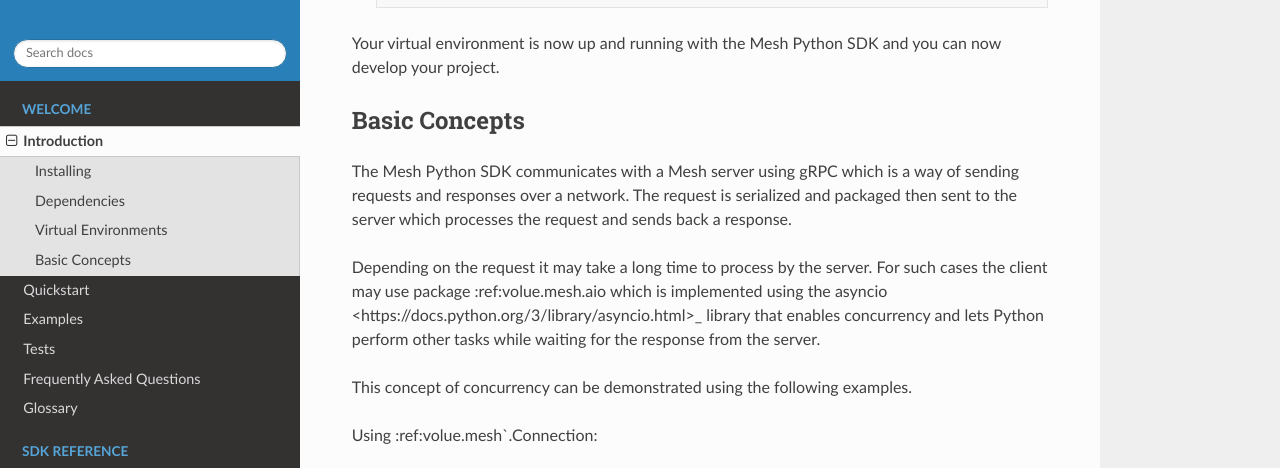
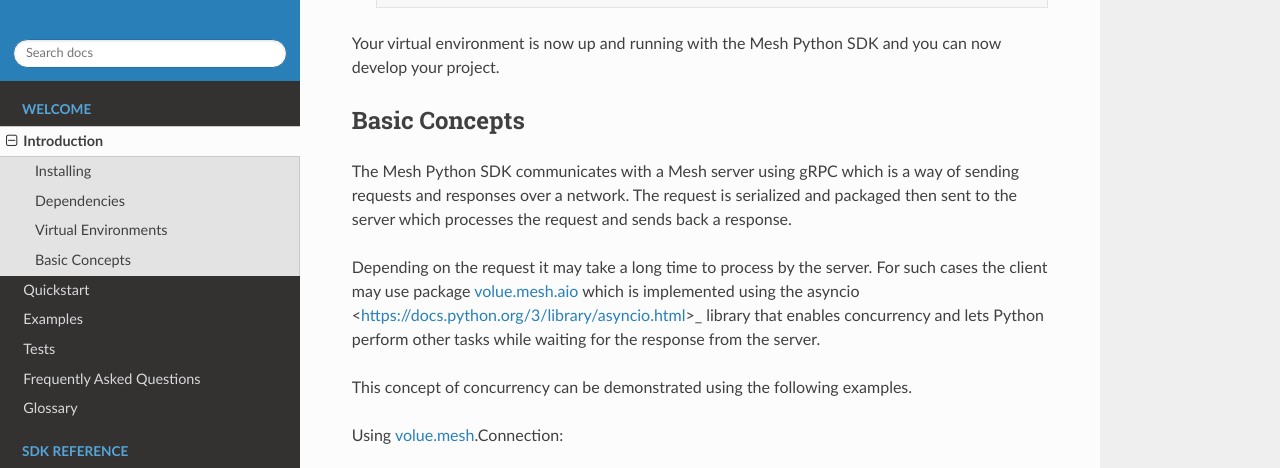
Before and after one commit to Volue-Public/energy-mesh-python, a Sphinx documentation site: the page built from docs/source/intro.rst, in a window 1280 px wide and 900 px high, scrolled down 1338 px, cut to the strip 0-468 px from the top of the window. Built offline with Sphinx 7.4.7 and the Read the Docs theme 2.0.0, drawn with Linux system fonts in a browser that asks for light colours.

Commit message:
Update README.md and fix intro.rst

```diff
--- a/docs/source/intro.rst
+++ b/docs/source/intro.rst
@@ -54,11 +54,11 @@
 
 The Mesh Python SDK communicates with a Mesh server using gRPC which is a way of sending requests and responses over a network. The request is serialized and packaged then sent to the server which processes the request and sends back a response.
 
-Depending on the request it may take a long time to process by the server. For such cases the client may use package :ref:volue.mesh.aio which is implemented using the asyncio <https://docs.python.org/3/library/asyncio.html>_ library that enables concurrency and lets Python perform other tasks while waiting for the response from the server.
+Depending on the request it may take a long time to process by the server. For such cases the client may use package :ref:`volue.mesh.aio` which is implemented using the asyncio <https://docs.python.org/3/library/asyncio.html>_ library that enables concurrency and lets Python perform other tasks while waiting for the response from the server.
 
 This concept of concurrency can be demonstrated using the following examples.
 
-Using :ref:volue.mesh`.Connection:
+Using :ref:`volue.mesh`.Connection:
 
 .. literalinclude:: /../../src/volue/mesh/examples/connect_synchronously.py
 
```
Also changed, not shown: README.md (+2 -2 lines).
